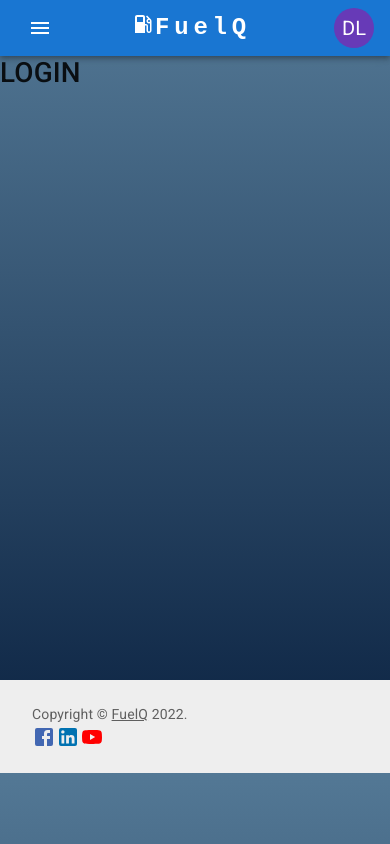
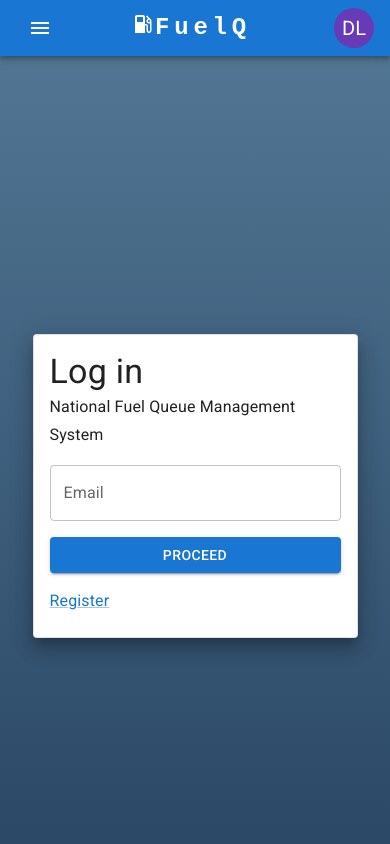
Before and after one commit to SEPGroup29/front-end, a React (Create React App) app: page /login in a window 390 px wide. Shown: the top 844 px of the page. Built offline with nearby package versions, Linux system fonts and the light colour scheme.

Commit message:
Login Page make responsive

```diff
--- a/src/views/login/login.jsx
+++ b/src/views/login/login.jsx
@@ -1,10 +1,27 @@
 import React from "react";
+import {Button, Card, CardContent, Grid, Link, TextField, Typography} from "@mui/material";
 
 const Login = () => {
 
     return (
         <div className="login">
-            <h1>LOGIN</h1>
+            <Grid container minHeight="100vh" justifyContent="center" alignItems="center">
+                <Grid item xs={10} md={6} paddingTop={2}>
+                    <Card sx={{ alignSelf : 'center' , boxShadow: 12}} variant={"outlined"}>
+                        <CardContent>
+                            <Typography variant="h4">
+                                Log in
+                            </Typography>
+                            <Typography variant="subtitle1">
+                                National Fuel Queue Management System
+                            </Typography>
+                            <TextField id="outlined-basic" label="Email" variant="outlined" sx={{marginTop : 2}} fullWidth />
+                            <Button variant="contained" sx={{marginTop : 2 , marginBottom : 2}} fullWidth>PROCEED</Button>
+                            <Link href="#">Register</Link>
+                        </CardContent>
+                    </Card>
+                </Grid>
+            </Grid>
         </div>
     );
 }
```
